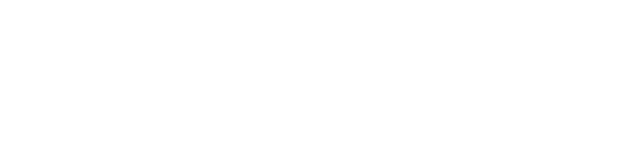
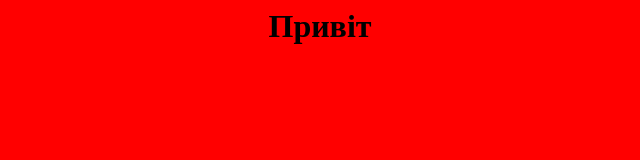
Before and after one commit to studylinkusername/7a, a plain HTML site: page index.html in a window 1280 px wide. Shown: the whole page, without its empty margins (320-960 px from the left). Drawn offline with Linux system fonts and the light colour scheme.

Commit message:
Update index.html

```diff
--- a/index.html
+++ b/index.html
@@ -2,13 +2,13 @@
 <head>
 <style>
 body{
-background-image: url("background.gif");
-}
+  background-color: red;
+  }
 
 
 </style>
 </head>
 <body>
-
+  <h1 align="center">Привіт</h1>
 </body>
 </html>
```
